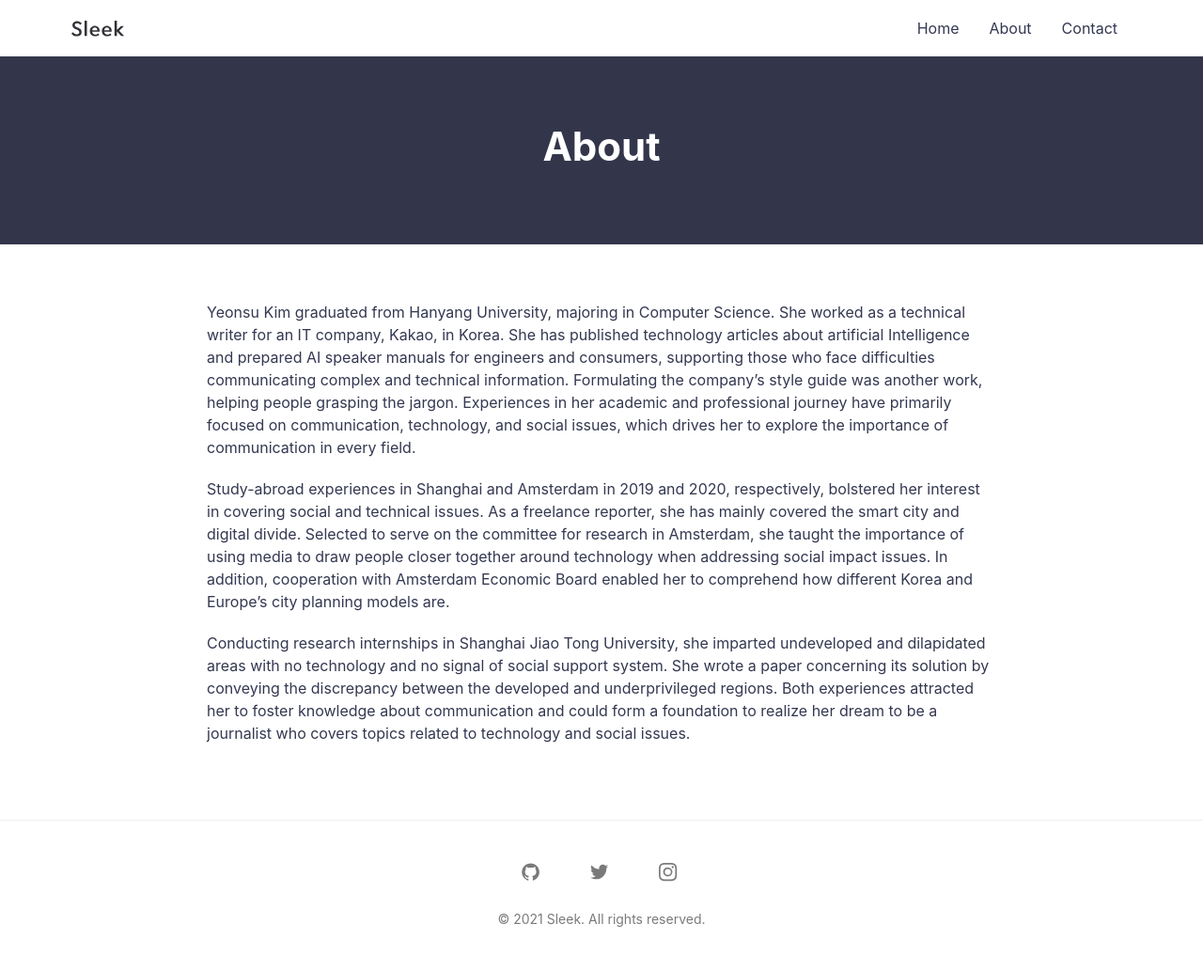
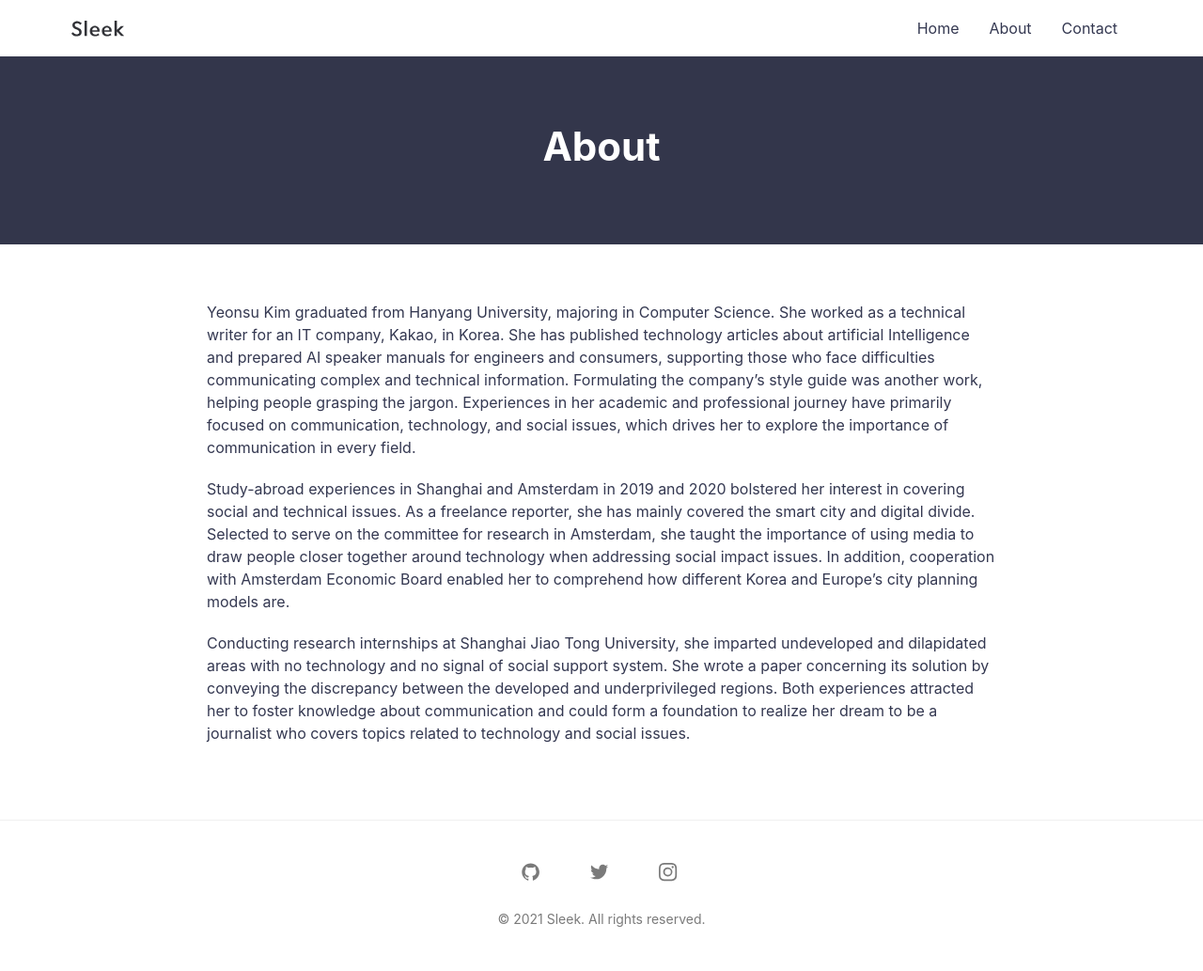
Before and after one commit to cpti372/cpti372.github.io, a Jekyll site: the page built from about.md, in a window 1280 px wide. Shown: the whole page at 94% size. Built offline with Jekyll 4.4.1, drawn with Linux system fonts in a browser that asks for light colours.

Commit message:
Update about.md

```diff
--- a/about.md
+++ b/about.md
@@ -7,6 +7,6 @@ permalink: /about/
 Yeonsu Kim graduated from Hanyang University, majoring in Computer Science. She worked as a technical writer for an IT company, Kakao, in Korea. She has published technology articles about artificial Intelligence and prepared AI speaker manuals for engineers and consumers, supporting those who face difficulties communicating complex and technical information. Formulating the company’s style guide was another work, helping people grasping the jargon.
 Experiences in her academic and professional journey have primarily focused on communication, technology, and social issues, which drives her to explore the importance of communication in every field.
 
-Study-abroad experiences in Shanghai and Amsterdam in 2019 and 2020, respectively, bolstered her interest in covering social and technical issues. As a freelance reporter, she has mainly covered the smart city and digital divide. Selected to serve on the committee for research in Amsterdam, she taught the importance of using media to draw people closer together around technology when addressing social impact issues. In addition, cooperation with Amsterdam Economic Board enabled her to comprehend how different Korea and Europe’s city planning models are.
+Study-abroad experiences in Shanghai and Amsterdam in 2019 and 2020 bolstered her interest in covering social and technical issues. As a freelance reporter, she has mainly covered the smart city and digital divide. Selected to serve on the committee for research in Amsterdam, she taught the importance of using media to draw people closer together around technology when addressing social impact issues. In addition, cooperation with Amsterdam Economic Board enabled her to comprehend how different Korea and Europe’s city planning models are.
 
-Conducting research internships in Shanghai Jiao Tong University, she imparted undeveloped and dilapidated areas with no technology and no signal of social support system. She wrote a paper concerning its solution by conveying the discrepancy between the developed and underprivileged regions. Both experiences attracted her to foster knowledge about communication and could form a foundation to realize her dream to be a journalist who covers topics related to technology and social issues.
+Conducting research internships at Shanghai Jiao Tong University, she imparted undeveloped and dilapidated areas with no technology and no signal of social support system. She wrote a paper concerning its solution by conveying the discrepancy between the developed and underprivileged regions. Both experiences attracted her to foster knowledge about communication and could form a foundation to realize her dream to be a journalist who covers topics related to technology and social issues.
```
